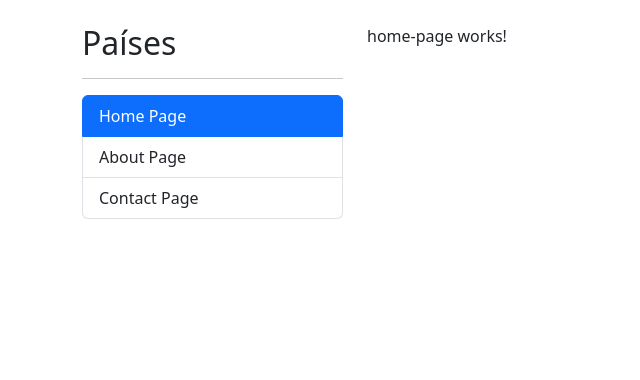
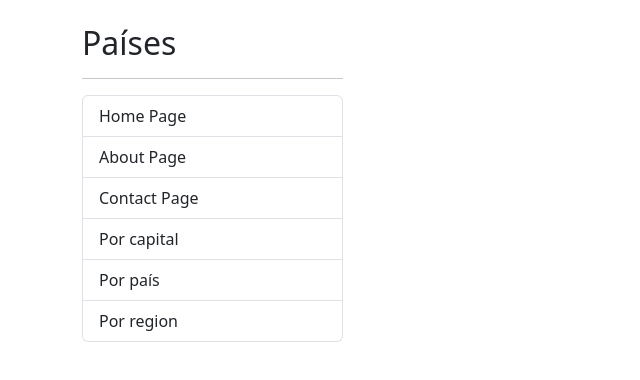
Before and after one commit to rjruiz-dev/countryApp, an Angular app: page /countries in a window 1280 px wide. Before the commit this address led to /. Shown: the top 380 px of the page, without its empty margins (0-640 px from the left). Built offline with nearby package versions, Linux system fonts and the light colour scheme.

Commit message:
Lazy Load carga perezosa

```diff
--- a/src/app/app-routing.module.ts
+++ b/src/app/app-routing.module.ts
@@ -18,6 +18,11 @@ const routes: Routes = [
     component: ContactPageComponent
   },
   {
+    path: 'countries',
+    // cargar los hijos
+    loadChildren: () => import('./countries/countries.module').then( m => m.CountriesModule )
+  },
+  {
     path: '**',
     redirectTo: ''
   }
--- a/src/app/countries/countries.module.ts
+++ b/src/app/countries/countries.module.ts
@@ -17,8 +17,6 @@ import { CountriesRoutingModule } from './countries-routing.module';
   imports: [
     CommonModule,
     CountriesRoutingModule
-  ],
-  exports: [
-  ],
+  ]
 })
 export class CountriesModule { }
--- a/src/app/shared/components/sidebar/sidebar.component.html
+++ b/src/app/shared/components/sidebar/sidebar.component.html
@@ -18,4 +18,19 @@
         class="list-group-item active">
         Contact Page
     </li>
+    <li routerLink="countries/by-capital"
+        routerLinkActive="active"
+        class="list-group-item active">
+        Por capital
+    </li>
+    <li routerLink="countries/by-country"
+        routerLinkActive="active"
+        class="list-group-item active">
+        Por país
+    </li>
+    <li routerLink="countries/by-region"
+        routerLinkActive="active"
+        class="list-group-item active">
+        Por region
+    </li>
 </ul>
```
